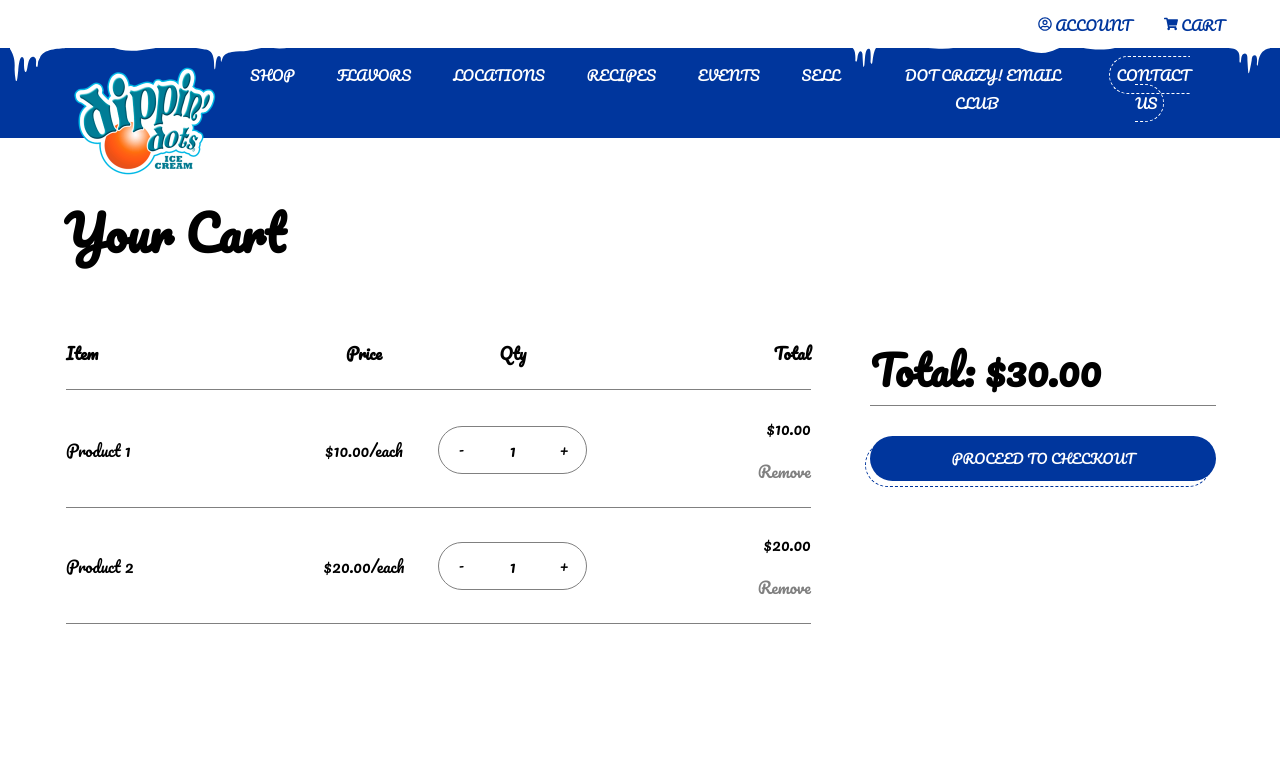
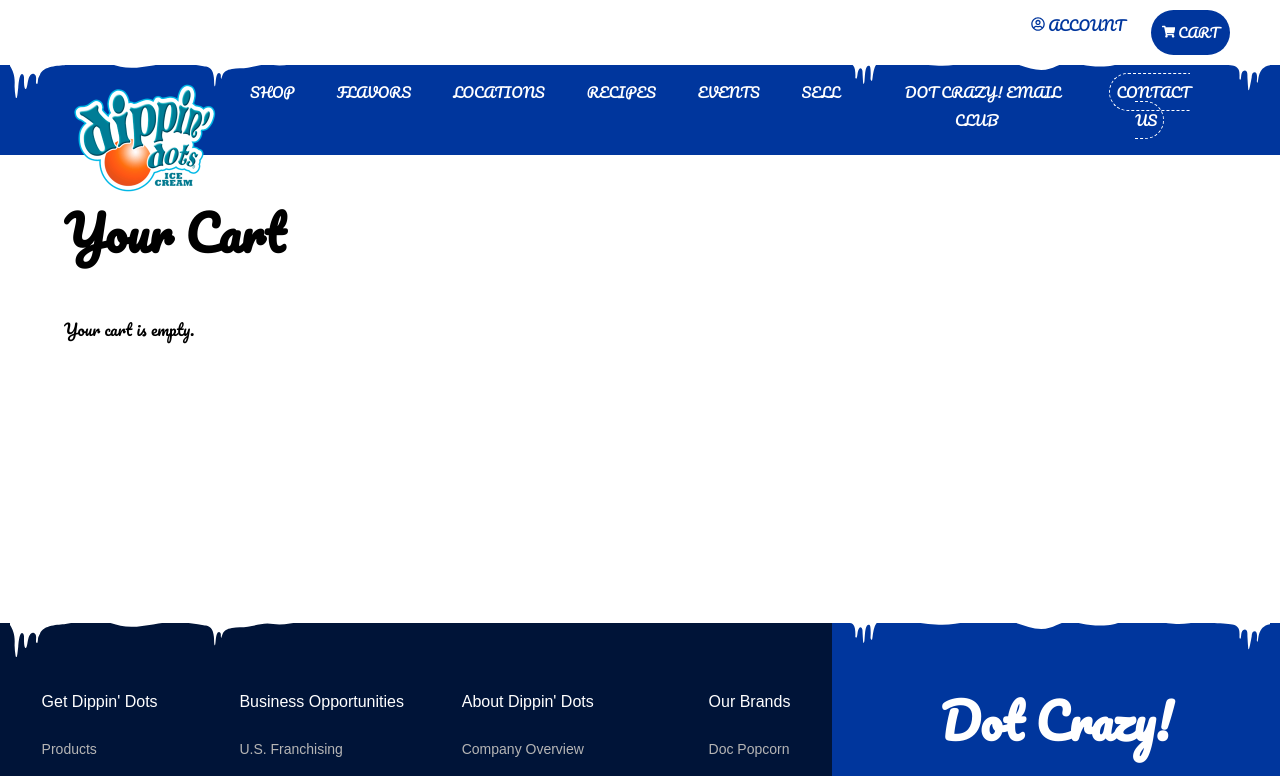
Before and after one commit to taghizadaaa/dippindots, a React (Create React App) app: page /edit in a window 1280 px wide. Shown: the top 776 px of the page. Built offline with nearby package versions, Linux system fonts and the light colour scheme.

Commit message:
products datae

```diff
--- a/package.json
+++ b/package.json
@@ -9,6 +9,7 @@
     "@testing-library/user-event": "^13.5.0",
     "@vis.gl/react-google-maps": "^1.4.2",
     "aos": "^2.3.4",
+    "axios": "^1.7.9",
     "dotenv": "^16.4.7",
     "react": "^18.3.1",
     "react-dom": "^18.3.1",
--- a/src/App.js
+++ b/src/App.js
@@ -1,4 +1,5 @@
-import React, { useEffect } from "react";
+import React, { useEffect, useState } from "react";
+import { Route, Routes, useLocation } from "react-router-dom";
 import Header from "./Components/Header";
 import Footer from "./Components/Footer";
 import Home from "./pages/Home";
@@ -6,30 +7,71 @@
 import Location from "./pages/Location";
 import Shop from "./pages/Shop";
 import Account from "./pages/Account";
-import { Route, Routes, useLocation } from "react-router-dom";
 import NotFound from "./pages/NotFound";
-import ResetPassword from "./pages/ResetPassword"
+import ResetPassword from "./pages/ResetPassword";
 import Register from "./pages/Register";
 import Contact from "./pages/Contact";
-import ShopProducts from "./Components/ShopProducts"
+import ShopProducts from "./Components/ShopProducts";
 import EditCart from "./pages/EditCart";
-import CardInfo from "./pages/CardInfo"
+import CardInfo from "./pages/CardInfo";
 
 const App = () => {
-  const location = useLocation()
+  const location = useLocation();
+  const [cart, setCart] = useState([]); // Shared cart state
+
   useEffect(() => {
     window.scrollTo({
       top: 0,
       left: 0,
-      behavior: "smooth"
-    })
-  }, [location.pathname])
+      behavior: "smooth",
+    });
+  }, [location.pathname]);
 
-console.log(`${process.env.REACT_APP_DEFAULt}${process.env.REACT_APP_GET_ALL_PRODUCTS}`)
+  // Function to add a product to the cart
+  const addToCart = (product) => {
+    setCart((prevCart) => {
+      const existingProduct = prevCart.find((item) => item.id === product.id);
+      if (existingProduct) {
+        return prevCart.map((item) =>
+          item.id === product.id
+            ? { ...item, quantity: item.quantity + 1 }
+            : item
+        );
+      }
+      return [...prevCart, { ...product, quantity: 1 }]; // Add with initial quantity
+    });
+  };
+
+  // Function to update the quantity of a product in the cart
+  const updateCartItem = (id, action) => {
+    setCart((prevCart) =>
+      prevCart.map((item) =>
+        item.id === id
+          ? {
+              ...item,
+              quantity:
+                action === "increment"
+                  ? item.quantity + 1
+                  : Math.max(item.quantity - 1, 1),
+            }
+          : item
+      )
+    );
+  };
+
+  // Function to remove an item from the cart
+  const removeFromCart = (id) => {
+    setCart((prevCart) => prevCart.filter((item) => item.id !== id));
+  };
+
+  // Function to clear the cart
+  const clearCart = () => {
+    setCart([]); // Set the cart to an empty array
+  };
 
   return (
     <React.Fragment>
-      <Header />
+      <Header cart={cart} clearCart={clearCart} /> {/* Pass clearCart to Header */}
       <Routes>
         <Route path="/" element={<Home />} />
         <Route path="/events" element={<Events />} />
@@ -39,10 +81,27 @@
         <Route path="/*" element={<NotFound />} />
         <Route path="/reset" element={<ResetPassword />} />
         <Route path="/register" element={<Register />} />
-        <Route path="/contact" element={<Contact />} />
+        <Route
+          path="/contact"
+          element={<Contact addToCart={addToCart} cart={cart} />}
+        />
         <Route path="/products" element={<ShopProducts />} />
-        <Route path="/edit" element={<EditCart />} />
-        <Route path="/info" element={<CardInfo />} />
+        <Route
+          path="/edit"
+          element={
+            <EditCart
+              cart={cart}
+              updateCartItem={updateCartItem}
+              removeFromCart={removeFromCart}
+            />
+          }
+        />
+        <Route
+          path="/info/:id"
+          element={
+            <CardInfo cart={cart} addToCart={addToCart} updateCartItem={updateCartItem} />
+          }
+        />
       </Routes>
       <Footer />
     </React.Fragment>
--- a/src/Components/Header.jsx
+++ b/src/Components/Header.jsx
@@ -1,30 +1,24 @@
 import React, { useState, useEffect } from 'react';
 import { Link, useNavigate } from 'react-router-dom';
-import { FaRegUserCircle } from 'react-icons/fa';
-import { FaShoppingCart } from 'react-icons/fa';
+import { FaRegUserCircle, FaShoppingCart } from 'react-icons/fa';
 import logo from '../assets/Images/logo-dippin-dots-official.png';
 import iceLeft from '../assets/Images/ice-cap-left.svg';
 import iceRight from '../assets/Images/ice-cap-right.svg';
 
-const Header = () => {
+const Header = ({ cart, clearCart }) => {
   const [isCartOpen, setIsCartOpen] = useState(false);
   const [isLoggedIn, setIsLoggedIn] = useState(localStorage.getItem('token') ? true : false);
   const [isDropdownVisible, setIsDropdownVisible] = useState(false);
   const navigate = useNavigate();
 
-
   useEffect(() => {
-    if (localStorage.getItem('token')) {
-      setIsLoggedIn(true);
-    } else {
-      setIsLoggedIn(false);
-    }
+    setIsLoggedIn(!!localStorage.getItem('token'));
   }, []);
-
 
   const handleLogOut = () => {
     localStorage.removeItem('token');
     setIsLoggedIn(false);
+    clearCart(); // Clear the cart
     navigate('/account');
   };
 
@@ -37,31 +31,41 @@
   const toggleCart = () => setIsCartOpen(!isCartOpen);
   const closeCart = () => setIsCartOpen(false);
 
-
   const handleViewEditCart = () => {
     closeCart();
     navigate('/edit');
   };
 
+  // Filter out duplicate items based on their `id`
+  const uniqueCartItems = cart.filter(
+    (value, index, self) => index === self.findIndex((t) => t.id === value.id)
+  );
+
   return (
     <header>
       <div className="top">
-        <div className="account" style={{ position: 'relative' }}
+        <div
+          className="account"
+          style={{ position: 'relative' }}
           onMouseEnter={() => setIsDropdownVisible(true)}
-          onMouseLeave={() => setIsDropdownVisible(false)}>
+          onMouseLeave={() => setIsDropdownVisible(false)}
+        >
           {isLoggedIn ? (
             <div className="accountWrapper">
               <div className="blueLink accountHover" onClick={handleAccountClick}>
                 <FaRegUserCircle /> ACCOUNT
-
                 {isDropdownVisible && (
                   <div className="accountDropdown">
                     <ul>
                       <li>
-                        <Link to="/edit" className='passBlue'>Orders</Link>
+                        <Link to="/edit" className="passBlue">
+                          Orders
+                        </Link>
                       </li>
                       <li>
-                        <button onClick={handleLogOut} className='passBlue'>Log Out</button>
+                        <button onClick={handleLogOut} className="passBlue">
+                          Log Out
+                        </button>
                       </li>
                     </ul>
                   </div>
@@ -76,21 +80,32 @@
         </div>
 
         <div className="cart">
-          <Link className="blueLink" onClick={toggleCart}>
+          <button className="button" onClick={toggleCart}>
             <FaShoppingCart /> CART
-          </Link>
+            {uniqueCartItems.length > 0 && (
+              <span className="quantityBadge">{uniqueCartItems.length}</span>
+            )}
+          </button>
         </div>
+
 
         {isCartOpen && (
           <>
             <div className="modalBackground" onClick={closeCart}></div>
             <div className="cartDrop">
-              <h5>Your cart contains item</h5>
+              <h5>Your cart contains {uniqueCartItems.length} item(s)</h5>
               <div className="content">
                 <div className="checkout">
                   <h5 className="subtotal">
-                    Order subtotal <strong>Price</strong>
+                    Order subtotal:{" "}
+                    <strong>
+                      $
+                      {uniqueCartItems
+                        .reduce((acc, product) => acc + (parseFloat(product.price) || 0) * product.quantity, 0)
+                        .toFixed(2)}
+                    </strong>
                   </h5>
+
                   <div className="buttons">
                     <button onClick={handleViewEditCart}>
                       <Link to="/edit" className="blue">
@@ -101,18 +116,19 @@
                 </div>
                 <hr />
                 <ul className="products">
-                  <li>
-                    <Link>
-                      <img src={logo} alt="Product" />
-                    </Link>
-                    <div className="cnt">
-                      <h3>Banana Split Ice Cream</h3>
-                      <p>Count x Price</p>
-                      <div className="options">
-                        <p>Size: Bulk Bag</p>
+                  {uniqueCartItems.map((product, index) => (
+                    <li key={index}>
+                      <img
+                        src={`http://localhost:8080/${product.productImage}`}
+                        alt={product.name}
+                      />
+                      <div className="cnt">
+                        <h3>{product.name}</h3>
+                        <p>Price: ${product.price}</p>
+                        <p>Size: {product.size || "Bulk Bag"}</p>
                       </div>
-                    </div>
-                  </li>
+                    </li>
+                  ))}
                 </ul>
               </div>
             </div>
@@ -120,6 +136,7 @@
         )}
       </div>
 
+      {/* Navigation */}
       <div className="ice">
         <div className="left">
           <img src={iceLeft} alt="Ice" />
@@ -137,16 +154,46 @@
             </Link>
           </div>
           <ul>
-            <li><Link className="whiteLink" to="/shop">SHOP</Link></li>
-            <li><Link className="whiteLink" to="/flavors">FLAVORS</Link></li>
-            <li><Link className="whiteLink" to="/location">LOCATIONS</Link></li>
-            <li><Link className="whiteLink" to="/recipes">RECIPES</Link></li>
-            <li><Link className="whiteLink" to="/events">EVENTS</Link></li>
-            <li><Link className="whiteLink" to="/sell">SELL</Link></li>
-            <li><Link className="whiteLink" to="/email-club">DOT CRAZY! EMAIL CLUB</Link></li>
+            <li>
+              <Link className="whiteLink" to="/shop">
+                SHOP
+              </Link>
+            </li>
+            <li>
+              <Link className="whiteLink" to="/flavors">
+                FLAVORS
+              </Link>
+            </li>
+            <li>
+              <Link className="whiteLink" to="/location">
+                LOCATIONS
+              </Link>
+            </li>
+            <li>
+              <Link className="whiteLink" to="/recipes">
+                RECIPES
+              </Link>
+            </li>
+            <li>
+              <Link className="whiteLink" to="/events">
+                EVENTS
+              </Link>
+            </li>
+            <li>
+              <Link className="whiteLink" to="/sell">
+                SELL
+              </Link>
+            </li>
+            <li>
+              <Link className="whiteLink" to="/email-club">
+                DOT CRAZY! EMAIL CLUB
+              </Link>
+            </li>
           </ul>
           <div className="contact">
-            <Link className="contactLink" to="/contact">CONTACT US</Link>
+            <Link className="contactLink" to="/contact">
+              CONTACT US
+            </Link>
           </div>
         </nav>
       </div>
--- a/src/pages/CardInfo.jsx
+++ b/src/pages/CardInfo.jsx
@@ -1,68 +1,94 @@
-import React, { useState } from 'react';
-import Img from "../assets/Images/happy-holidays-hpc.webp";
-import { Link } from 'react-router';
+import React, { useState, useEffect } from "react";
+import axios from "axios";
+import { useParams } from "react-router-dom";
 
-const CardInfo = () => {
-    const [quantity, setQuantity] = useState(1);
-    const [selected, setSelected] = useState('');
+const CardInfo = ({ addToCart, cart = [], updateCartItem }) => {
+  const { id } = useParams();
+  const [product, setProduct] = useState(null);
+  const [loading, setLoading] = useState(true);
+  const [error, setError] = useState(null);
+  const [quantity, setQuantity] = useState(1); // Local state for quantity control
 
+  useEffect(() => {
+    const fetchProduct = async () => {
+      try {
+        const response = await axios.get(`http://localhost:8080/api/products/${id}`);
+        setProduct(response.data);
 
-
-    const increment = () => {
-        setQuantity(prevQuantity => prevQuantity + 1);
-    };
-
-    const decrement = () => {
-        if (quantity > 1) {
-            setQuantity(prevQuantity => prevQuantity - 1);
+        // Check if the product is already in the cart and set the quantity accordingly
+        const cartItem = cart.find((item) => item.id === id);
+        if (cartItem) {
+          setQuantity(cartItem.quantity); // Set the quantity from the cart
+        }
+      } catch (err) {
+        setError("Failed to fetch product details");
+      } finally {
+        setLoading(false);
       }
     };
 
-    const handleSelect = (type) => {
-        setSelected(type);
+    fetchProduct();
+  }, [id, cart]);
+
+  const handleAddToCart = () => {
+    if (!product) return;
+
+    const isProductInCart = cart.some((cartItem) => cartItem.id === product.id);
+
+    if (isProductInCart) {
+      updateCartItem(product.id, "increment"); // Increment quantity if the product is already in the cart
+    } else {
+      addToCart({ ...product, quantity }); // Add product with the current quantity
+    }
   };
+
+  const incrementQuantity = () => {
+    setQuantity((prev) => prev + 1);
+    updateCartItem(product.id, "increment");
+  };
+
+  const decrementQuantity = () => {
+    setQuantity((prev) => Math.max(prev - 1, 1));
+    updateCartItem(product.id, "decrement");
+  };
+
+  if (loading) return <p>Loading...</p>;
+  if (error) return <p>{error}</p>;
 
   return (
     <section className="cardInfo">
       <div className="container">
         <div className="items">
           <div className="productImg">
-                        <img src={Img} alt="Product Img" />
+            <img src={`http://localhost:8080/${product.productImage}`} alt={product.name} />
           </div>
           <div className="productInfo">
             <div className="item">
-                            <h1>product name</h1>
-                            <p className='text'>Ok, so we're a little bananas.  Maybe it's the Vanilla, Chocolate, Strawberry and Banana blend in our Banana Split Ice Cream.  Or maybe it's our colorful personality.</p>
-                            <p className='price'>$product price <span>/ Bulk Bag</span></p>
-                            <p className='size'>Size: <span>Required</span></p>
+              <h1>{product.name}</h1>
+              <p className="text">{product.details}</p>
+              <p className="price">
+                ${product.price} <span>/ Bulk Bag</span>
+              </p>
+              <p className="size">
+                Size: <span>Required</span>
+              </p>
               <div className="cardButton">
-                                <button
-                                    className={selected === 'bulk' ? 'selected' : ''}
-                                    onClick={() => handleSelect('bulk')}
-                                >
-                                    BULK BAG
-                                </button>
-                                <button
-                                    className={selected === 'single' ? 'selected' : ''}
-                                    onClick={() => handleSelect('single')}
-                                >
-                                    SINGLE-SERVING
+                <button>BULK BAG</button>
+                <button>SINGLE-SERVING</button>
+              </div>
+              <span className="qnty">Quantity:</span>
+              <div className="quantityControl">
+                <button onClick={decrementQuantity}>-</button>
+                <span>{quantity}</span>
+                <button onClick={incrementQuantity} className="reverse">
+                  +
                 </button>
               </div>
-                            <span className='qnty'>
-                                Quantity:
-                            </span>
-                            <div className="quantityControl">
-                                <button onClick={decrement}>-</button>
-                                <span>{quantity}</span>
-                                <button onClick={increment} className='reverse'>+</button>
-                            </div>
               <div className="buttons">
-                                <button type="submit" className="button">
-                                    <Link className='white' to="/edit">ADD TO CART</Link>
-
+                <button onClick={handleAddToCart} className="button">
+                  ADD TO CART
                 </button>
-                                <span className="border"></span>
+                <div className="border"></div>
               </div>
             </div>
           </div>
--- a/src/pages/EditCart.jsx
+++ b/src/pages/EditCart.jsx
@@ -1,38 +1,16 @@
-import React, { useState } from 'react';
+import React from "react";
 
-const EditCart = () => {
-    const [products, setProducts] = useState([
-        { id: 1, name: 'Product 1', price: 10, quantity: 1 },
-        { id: 2, name: 'Product 2', price: 20, quantity: 1 },
-    ]);
+const EditCart = ({ cart, updateCartItem, removeFromCart }) => {
+  // Filter out duplicate items based on their `id`
+  const uniqueCartItems = cart.filter((value, index, self) =>
+    index === self.findIndex((t) => t.id === value.id)
+  );
 
-    const increment = (id) => {
-        setProducts((prevProducts) =>
-            prevProducts.map((product) =>
-                product.id === id
-                    ? { ...product, quantity: product.quantity + 1 }
-                    : product
-            )
+  // Calculate total for unique cart items
+  const total = uniqueCartItems.reduce(
+    (sum, item) => sum + (Number(item.price) || 0) * item.quantity,
+    0
   );
-    };
-
-    const decrement = (id) => {
-        setProducts((prevProducts) =>
-            prevProducts.map((product) =>
-                product.id === id && product.quantity > 1
-                    ? { ...product, quantity: product.quantity - 1 }
-                    : product
-            )
-        );
-    };
-
-    const removeProduct = (id) => {
-        setProducts((prevProducts) =>
-            prevProducts.filter((product) => product.id !== id)
-        );
-    };
-
-    const total = products.reduce((sum, product) => sum + product.price * product.quantity, 0);
 
   return (
     <section className="editCart">
@@ -40,31 +18,45 @@
         <div className="items">
           <div className="yourCart">
             <h1>Your Cart</h1>
-                        {products.length > 0 ? (
+            {uniqueCartItems.length > 0 ? (
               <table>
                 <thead>
                   <tr>
                     <th>Item</th>
-                                        <th className='middle'>Price</th>
-                                        <th className='middle'>Qty</th>
-                                        <th className='end'>Total</th>
+                    <th className="middle">Price</th>
+                    <th className="middle">Qty</th>
+                    <th className="end">Total</th>
                   </tr>
                 </thead>
                 <tbody>
-                                    {products.map((product) => (
-                                        <tr key={product.id}>
-                                            <td>{product.name}</td>
-                                            <td className='middle'>${product.price.toFixed(2)}/each</td>
-                                            <td className='middle quantityButton'>
+                  {uniqueCartItems.map((item) => (
+                    <tr key={item.id}>
+                      <td>{item.name}</td>
+                      <td className="middle">
+                        ${Number(item.price || 0).toFixed(2)}/each
+                      </td>
+                      <td className="middle quantityButton">
                         <div className="quantityControl">
-                                                    <button onClick={() => decrement(product.id)}>-</button>
-                                                    <span>{product.quantity}</span>
-                                                    <button onClick={() => increment(product.id)} className='reverse'>+</button>
+                          <button onClick={() => updateCartItem(item.id, "decrement")}>
+                            -
+                          </button>
+                          <span>{item.quantity}</span>
+                          <button
+                            onClick={() => updateCartItem(item.id, "increment")}
+                            className="reverse"
+                          >
+                            +
+                          </button>
                         </div>
                       </td>
-                                            <td className='remove end'>
-                                                ${(product.price * product.quantity).toFixed(2)}
-                                                <button className='cartRemove' onClick={() => removeProduct(product.id)}>Remove</button>
+                      <td className="remove end">
+                        ${((Number(item.price) || 0) * item.quantity).toFixed(2)}
+                        <button
+                          className="cartRemove"
+                          onClick={() => removeFromCart(item.id)}
+                        >
+                          Remove
+                        </button>
                       </td>
                     </tr>
                   ))}
@@ -74,9 +66,9 @@
               <p>Your cart is empty.</p>
             )}
           </div>
-                    {products.length > 0 && (
+          {uniqueCartItems.length > 0 && (
             <div className="total">
-                            <h2>Total:  ${total.toFixed(2)}</h2>
+              <h2>Total: ${total.toFixed(2)}</h2>
               <div className="buttons">
                 <button type="submit" className="button">
                   PROCEED TO CHECKOUT
--- a/src/pages/Home.jsx
+++ b/src/pages/Home.jsx
@@ -128,7 +128,7 @@
                   onMouseEnter={() => setIsHovered(true)}
                   onMouseLeave={() => setIsHovered(false)}
                 >
-                  <Link className={isHovered ? "classBlue" : "whiteLink"} to="/shop">
+                  <Link className="white" to="/shop">
                     SHOP NOW
                   </Link>
                 </button>
```
Also changed, not shown: src/Components/ShopProducts.jsx (+43 -14 lines), src/assets/scss/Components/_shopProducts.scss (+17 -1 lines), src/assets/scss/_base.scss (+18 -0 lines), src/pages/Shop.jsx (+0 -7 lines), 1 other file (tests, documents, lock files or other folders). Lines whose indentation alone changed are shown as unchanged.
